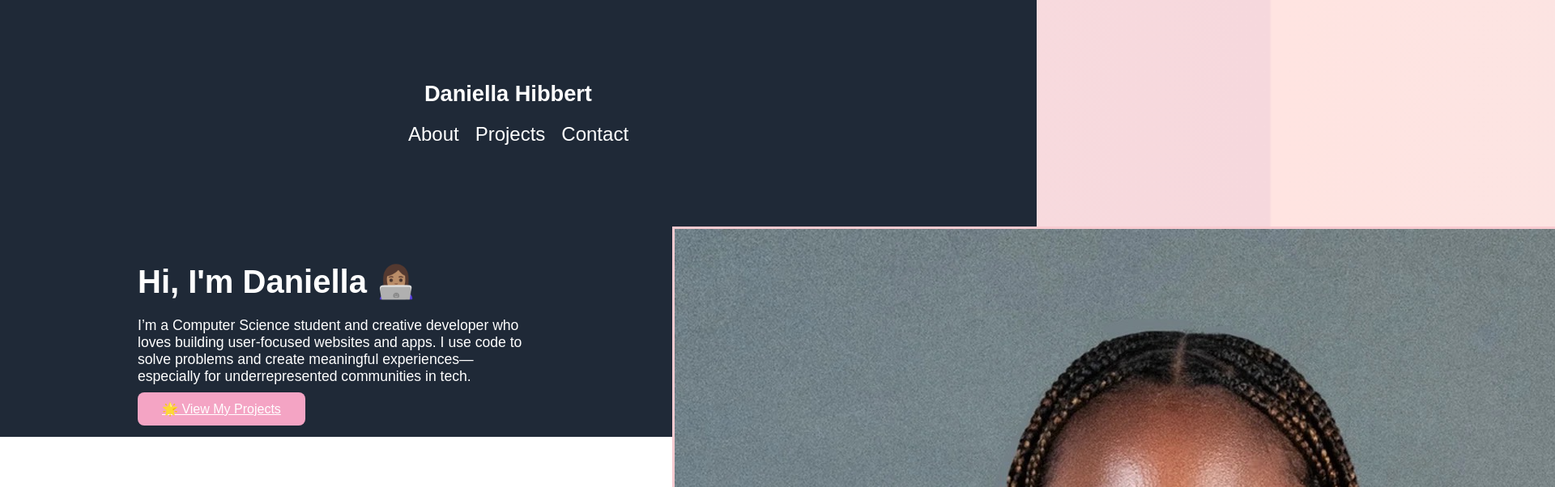
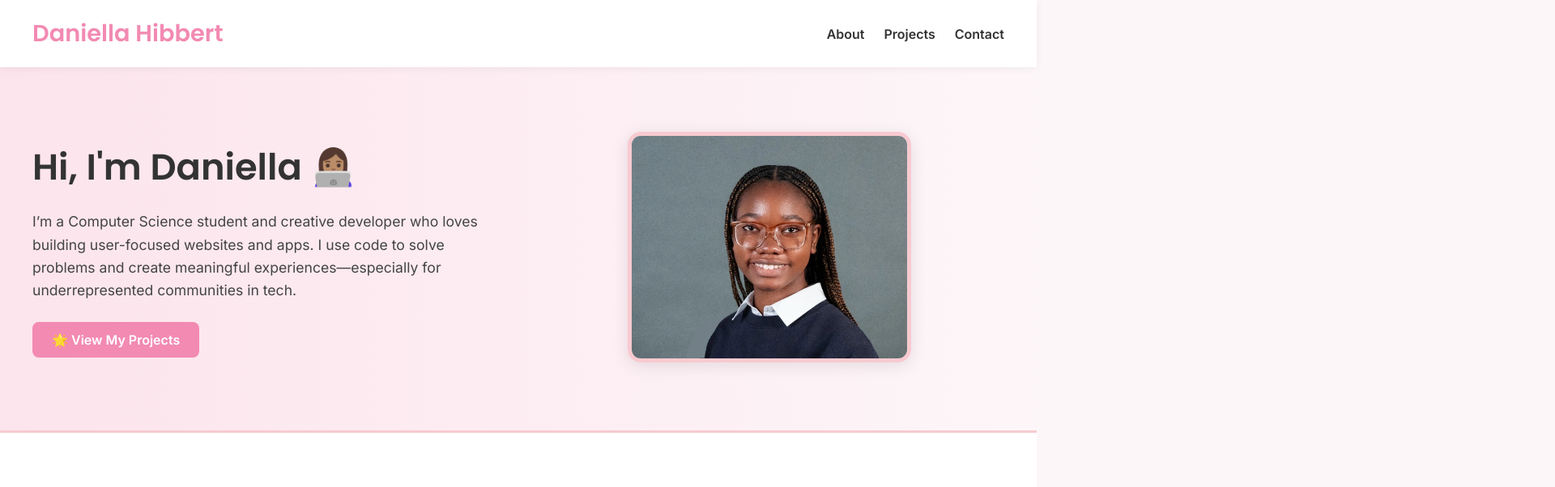
Before and after one commit to daniellahibbert/daniellasportfolio, a plain HTML site: page index.html in a window 1280 px wide. Shown: the top 602 px of the page at 81% size, 1920 px wide, since content can reach past the window. Drawn offline with Linux system fonts and the light colour scheme.

Commit message:
added styling to header

```diff
--- a/styles.css
+++ b/styles.css
@@ -3,139 +3,117 @@
 @import url('https://fonts.googleapis.com/css2?family=Comic+Neue:wght@400;700&display=swap');
 
 /* RESET */
+
 * {
   box-sizing: border-box;
+  padding: 0;
   margin: 0;
-  padding: 0;
 }
-
+/* Fonts */
 body {
-  font-family: 'Comic Neue', cursive;
-  background: linear-gradient(270deg, #f6d8dd, #ffe4e1, #f1e3e6, #ffe4e1);
-  background-size: 400% 400%;
-  animation: gradient 15s ease infinite;
-  min-height: 100vh;
-  overflow-x: hidden;
-  scroll-behavior: smooth;
+  font-family: 'Inter', sans-serif;
   color: #1f2937;
-}
-
-@keyframes gradient {
-  0% { background-position: 0% 50%; }
-  50% { background-position: 100% 50%; }
-  100% { background-position: 0% 50%; }
-}
-
-.container {
-  max-width: 1100px;
-  margin: 0 auto;
-  padding: 40px 20px;
+  background: #fdf6f9;
 }
 
 /* HEADER */
-header {
-  background-color: #1f2937;
-  color: #fff;
-  padding: 10px 150px;
+.site-header {
+  background: white;
+  box-shadow: 0 2px 10px rgba(0, 0, 0, 0.05);
+  padding: 20px 40px;
+  position: sticky;
+  top: 0;
+  z-index: 100;
+}
+
+.header-content {
   display: flex;
   justify-content: space-between;
   align-items: center;
-  flex-wrap: wrap;
-  font-family: Arial, sans-serif;
-  padding-top: 40px;
 }
 
-header h1 {
-  font-size: 1.7rem;
-  margin: 20px;
+.logo {
+  font-family: 'Poppins', sans-serif;
+  font-size: 1.8rem;
+  color: #f28ab2;
 }
 
-nav ul {
+.nav-links {
   display: flex;
   list-style: none;
-  gap: 20px;
-  font-size: 24px;
+  gap: 24px;
 }
 
-nav a {
-  color: #fff;
+.nav-links a {
   text-decoration: none;
-  font-weight: 500;
-  transition: color 0.3s ease;
+  font-weight: 600;
+  color: #333;
+  transition: color 0.3s;
 }
 
-nav a:hover {
-  color: #ffc1e3;
+.nav-links a:hover {
+  color: #f28ab2;
 }
 
 /* HERO */
 .hero {
-  background-color: #1f2937;
-  color: #fff;
-  padding: 80px 20px;
   display: flex;
   justify-content: space-between;
   align-items: center;
-  flex-wrap: wrap;
-  gap: 20px;
-  height: 310px;
+  gap: 40px;
+  padding: 80px 40px;
+  background: linear-gradient(to right, #fce4ec, #fdf6f9);
+  border-bottom: 3px solid #f7cad0;
 }
 
 .hero-text {
-  max-width: 650px;
-  font-family: Arial, sans-serif;
-  padding: 15px 80px;
-  margin-left: 70px;
+  flex: 1;
+  max-width: 600px;
 }
 
-
-
 .hero h2 {
-  font-size: 2.5rem;
+  font-size: 2.8rem;
+  font-family: 'Poppins', sans-serif;
   margin-bottom: 20px;
-
-
+  color: #333;
 }
 
 .hero p {
   font-size: 1.1rem;
-  margin-bottom: 20px;
+  line-height: 1.6;
+  margin-bottom: 25px;
+  color: #444;
 }
 
-.btn {
-  background-color: #f4a4c4;
-  color: #fff;
-  padding: 12px 30px;
-  border: none;
+.hero-btn {
+  display: inline-block;
+  padding: 12px 24px;
+  background-color: #f28ab2;
+  color: white;
   border-radius: 8px;
-  font-size: 1rem;
-  cursor: pointer;
-  transition: background-color 0.3s ease;
+  font-weight: bold;
+  text-decoration: none;
+  transition: background-color 0.3s;
 }
 
-.btn a{
-  color: white;
-  text-decoration: none;
-  display: inline-block;
+.hero-btn:hover {
+  background-color: #e07ca4;
 }
 
-.btn:hover {
-  background-color: #e88abf;
+/* HERO IMAGE */
+.hero-image {
+  flex: 1;
+  text-align: center;
 }
 
-.hero-image {
-  width: 300px;
-  height: 200px;
-  color: #fff;
-  border-radius: 8px;
-  padding-bottom: 120px;
-  margin-top: -80px;
-  margin-right: 130px;
+.hero-image img {
+  width: 90%;
+  max-width: 350px;
+  border-radius: 16px;
+  border: 5px solid #f7cad0;
+  box-shadow: 0 4px 20px rgba(0, 0, 0, 0.1);
 }
 
-.hero-image img{
-  border: 3px solid #f7cad0;
-}
 /* INFO SECTION */
 
 .card-1 {
@@ -250,6 +228,7 @@ font-weight: bold;
   font-style: italic;
   font-size: 1.2rem;
   text-align: center;
+
 }
 
 .quote p {
@@ -268,7 +247,7 @@ font-weight: bold;
 
 /* CTA SECTION */
 .cta {
-  background-color: #f4a4c4;
+  background-color: #f6c9db;
   color: #fff;
   padding: 40px;
   border-radius: 12px;
@@ -287,6 +266,7 @@ font-weight: bold;
   font-size: 1.5rem;
   margin-bottom: 5px;
 }
+
 
 .cta-text p {
   font-size: 1rem;
```
